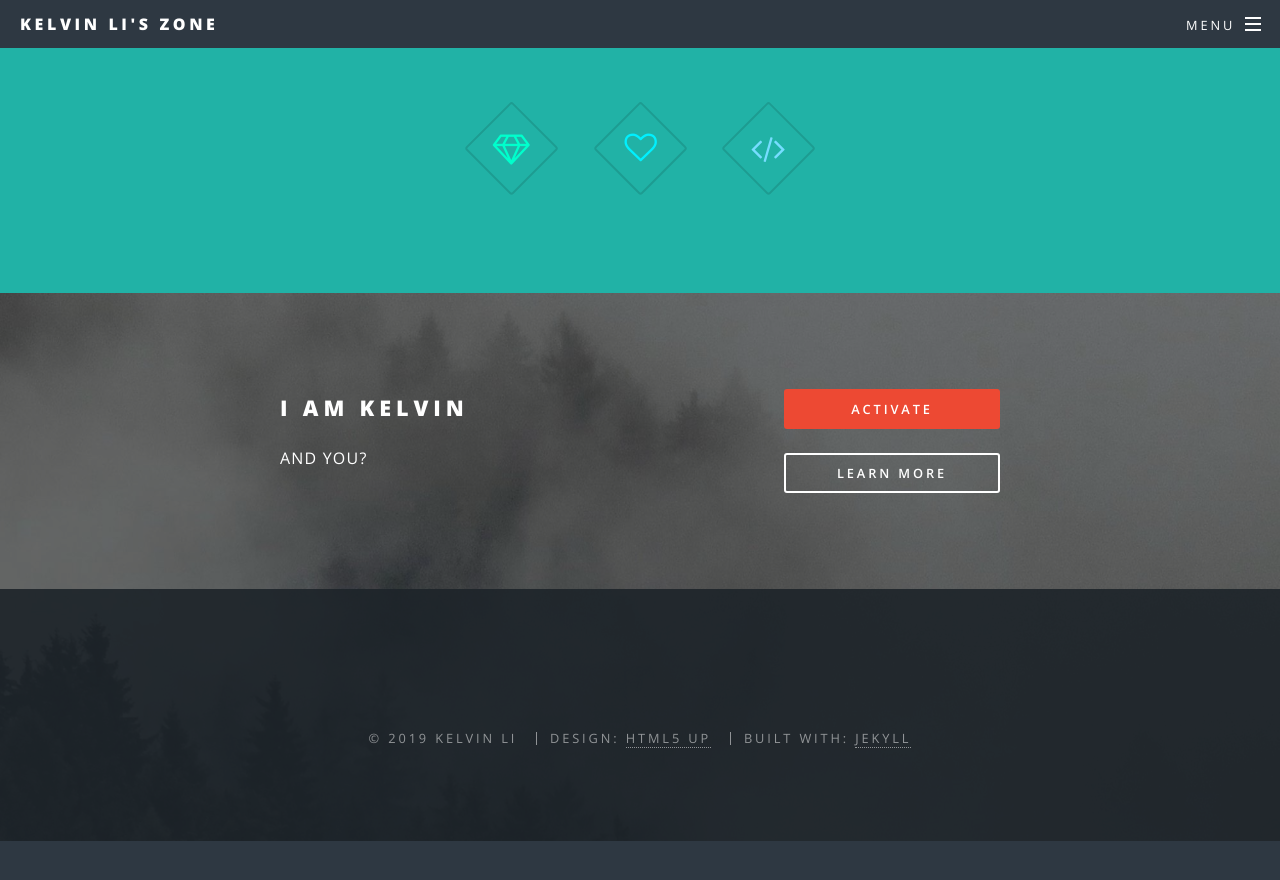
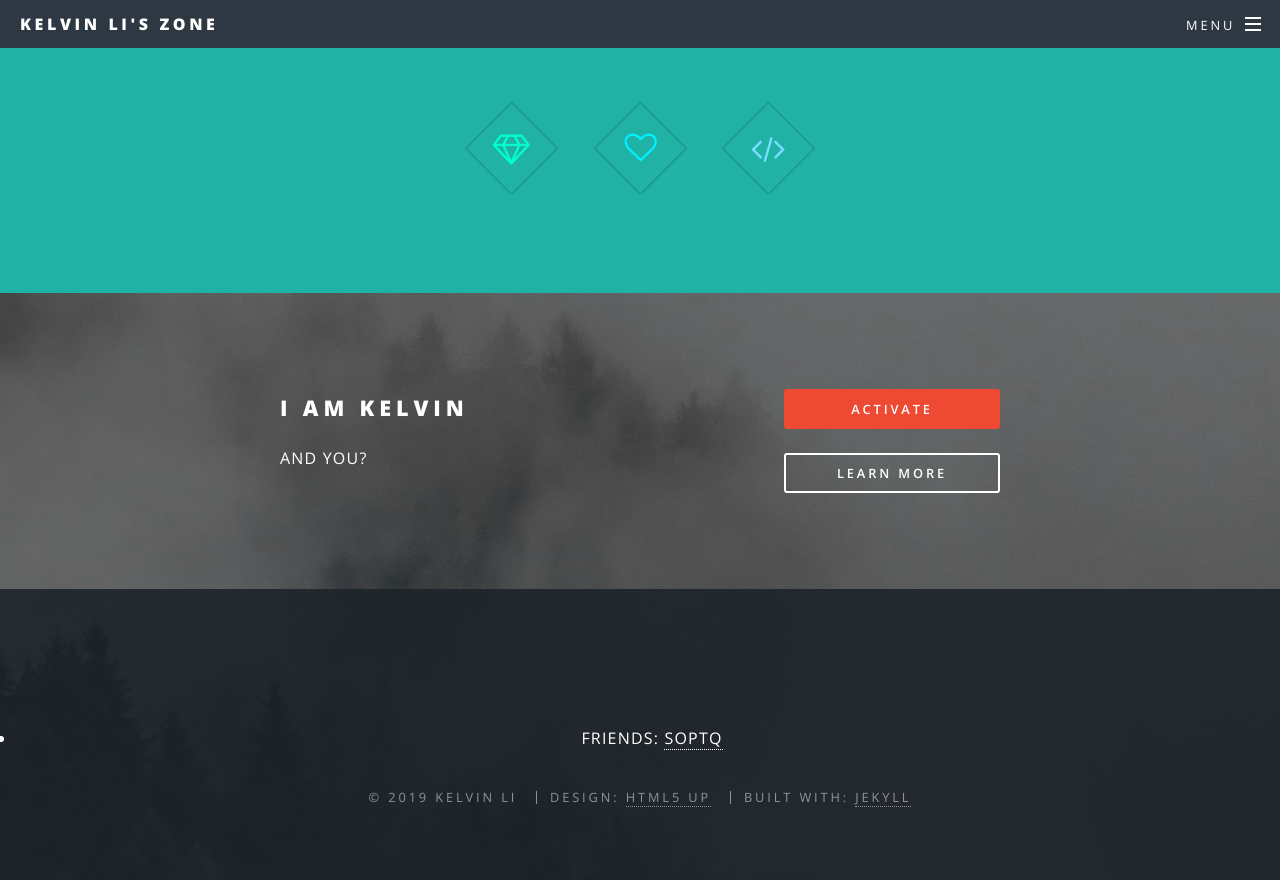
Before and after one commit to RivuletSonata/RivuletSonata.github.io, a Jekyll site: the page built from index.html, in a window 1280 px wide and 900 px high, scrolled down 1128 px. Shown: the top 880 px of the window. Built offline with Jekyll 4.4.1, drawn with Linux system fonts in a browser that asks for light colours; before the commit the page ends 1969 px from its top, so only the background shows below that.

Commit message:
Add friend

```diff
--- a/_includes/footer.html
+++ b/_includes/footer.html
@@ -13,6 +13,11 @@
     {% endif %}
     {% endfor %}
   </ul>
+
+  <ul font-size="1em" color="_palette(fg-light)">
+    <li>FRIENDS: <a href="https://soptq.me" target="_blank">SOPTQ</a></li>
+  </ul>
+
   <ul class="copyright">
     <li>&copy; {% assign thisyear = site.time | date: "%Y" %}
     {% if site.first_published %}
```
